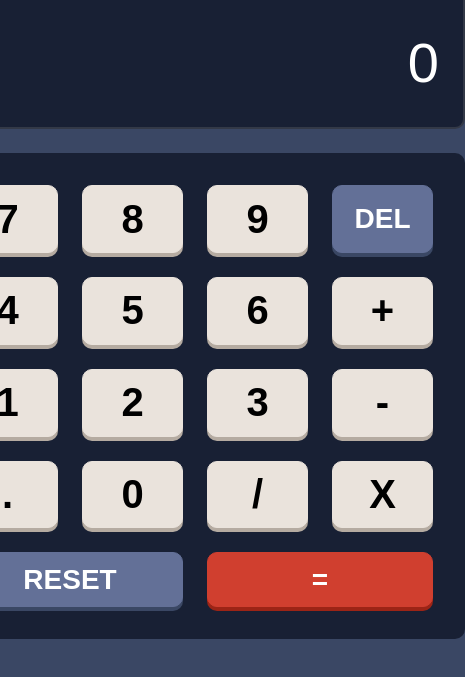
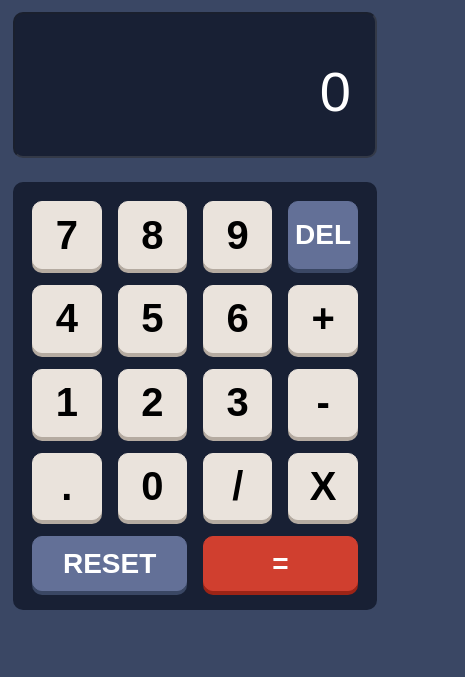
Before and after one commit to Biggboss7/Basic-Calculator-Application, a plain HTML site: page index.html in a window 390 px wide. Shown: the part 151-828 px from the top of the page, 465 px wide, since content can reach past the window. Drawn offline with Linux system fonts and the light colour scheme.

Commit message:
Adds Media Query

```diff
--- a/index.html
+++ b/index.html
@@ -50,17 +50,17 @@
             <button id="4" class="btn btn--input btn--number">4</button>
             <button id="5" class="btn btn--input btn--number">5</button>
             <button id="6" class="btn btn--input btn--number">6</button>
-            <button id="+" class="btn btn--input btn--operation">+</button>
+            <button id="+" class="btn btn--input btn--operation" disabled>+</button>
             <button id="1" class="btn btn--input btn--number">1</button>
             <button id="2" class="btn btn--input btn--number">2</button>
             <button id="3" class="btn btn--input btn--number">3</button>
-            <button id="-" class="btn btn--input btn--operation">-</button>
+            <button id="-" class="btn btn--input btn--operation" disabled>-</button>
             <button id="." class="btn btn--input btn--number">.</button>
             <button id="0" class="btn btn--input btn--number">0</button>
-            <button id="/" class="btn btn--input btn--operation">/</button>
-            <button id="*" class="btn btn--input btn--operation">x</button>
+            <button id="/" class="btn btn--input btn--operation" disabled>/</button>
+            <button id="*" class="btn btn--input btn--operation" disabled>x</button>
             <button id="reset" class="btn btn--remove btn--reset">reset</button>
-            <button id="=" class="btn btn--equal">=</button>
+            <button id="=" class="btn btn--equal" disabled>=</button>
         </div>
     </main>
 </body>
--- a/index.js
+++ b/index.js
@@ -6,11 +6,9 @@ const btnOperationEl = document.querySelectorAll(".btn--operation");
 const zeroBtnEl = document.getElementById("0");
 const btnDelEl = document.querySelector(".btn--remove");
 const btnEqualEl = document.querySelector(".btn--equal");
-btnEqualEl.disabled = true;
 const btnResetEl = document.querySelector(".btn--reset");
 const commaBtnEl = document.getElementById(".");
 const valueHolderEl = document.querySelector("#valueHolder");
-let counter = 0;
 let clickedNumber = [];
 let holdNumber = [null, null];
 
@@ -116,7 +114,6 @@ function calculatorOperation(e) {
 
 for (const btn of btnOperationEl) {
     btn.addEventListener("click", calculatorOperation);
-    btn.disabled = true;
 }
 
 // Function to Delete Numbers
--- a/style.css
+++ b/style.css
@@ -40,6 +40,7 @@ html {
 body {
     min-height: 100vh;
     display: flex;
+    padding: 1rem;
     flex-direction: column;
     justify-content: center;
     align-items: center;
@@ -329,3 +330,17 @@ input[type="radio"]:checked {
     transform: translateY(4px);
     box-shadow: 1px 1px 1px 1px black inset;
 }
+
+
+@media only screen and (max-width: 560px) {
+
+    .calculator__header,
+    .calculator__body {
+        width: 22.75rem;
+    }
+
+    .keyboard__component {
+        padding: 1.2rem;
+        gap: 1rem;
+    }
+}
```
